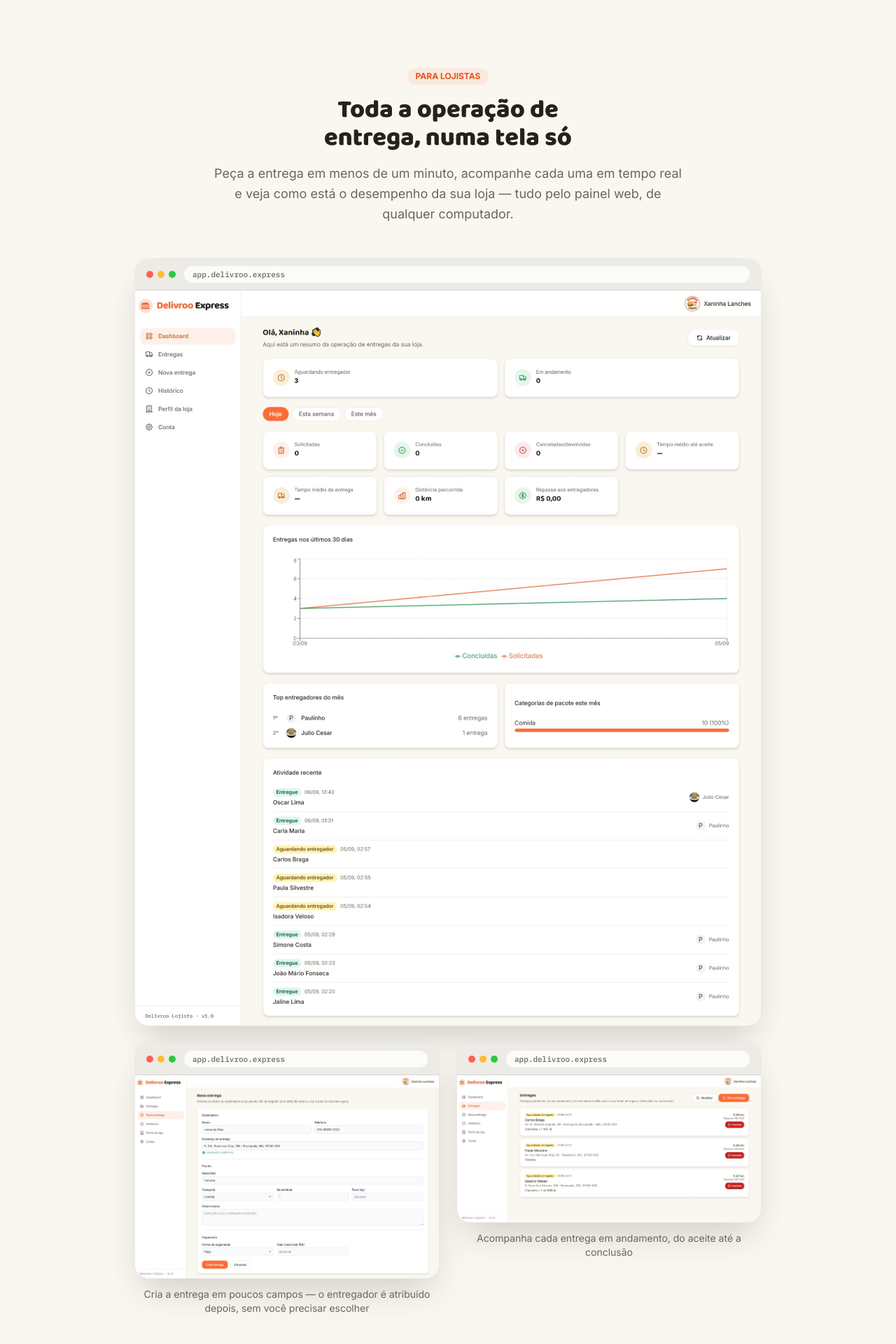
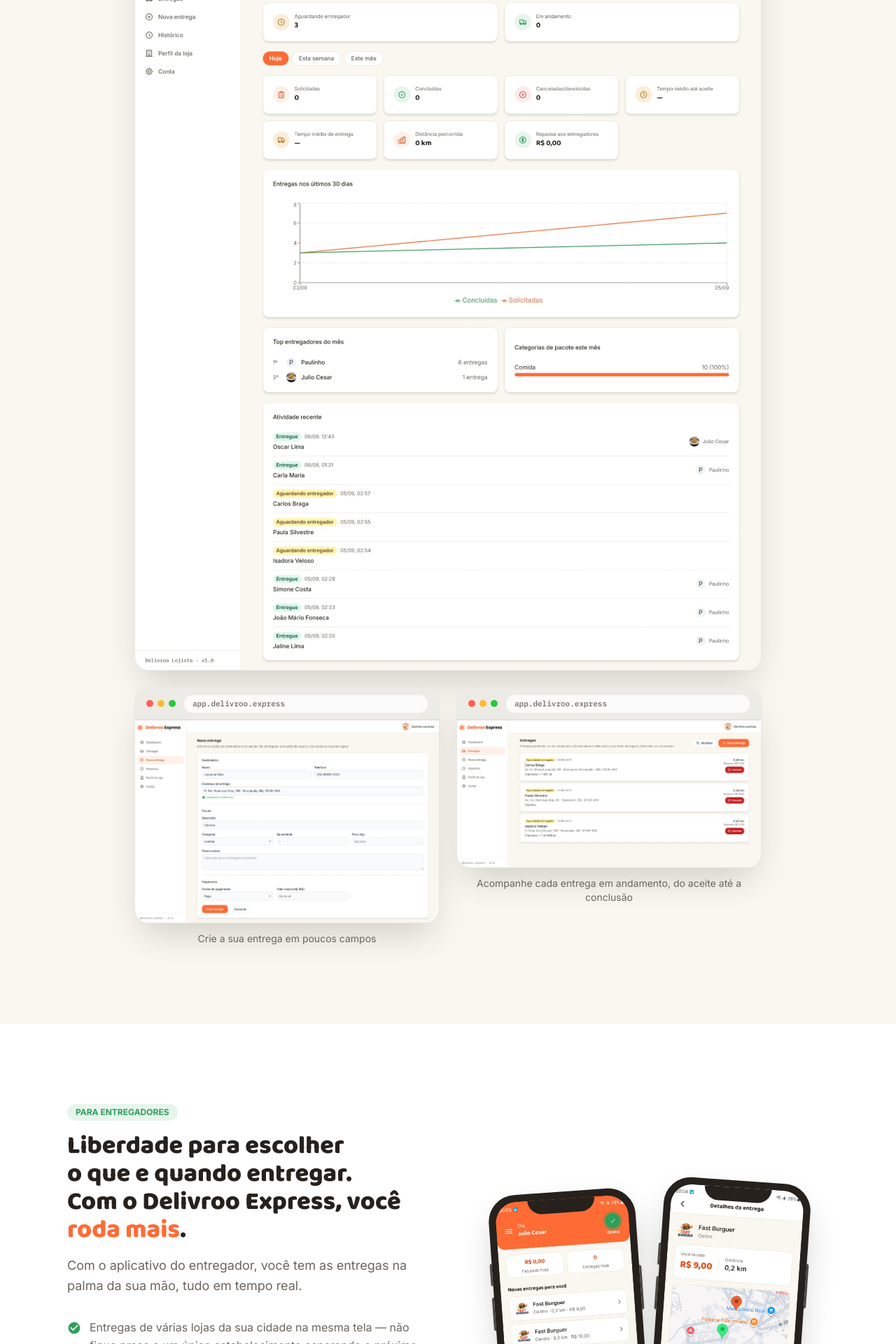
Before and after one commit to jccintr/delivroo-express-landing-page, a React (Vite) app: page / in a window 1280 px wide. Shown: the part 3100-5020 px from the top of the page at 70% size. Built offline with nearby package versions, Linux system fonts and the light colour scheme.

Commit message:
atualizado

```diff
--- a/src/App.jsx
+++ b/src/App.jsx
@@ -16,7 +16,7 @@
         <Hero />
         <HowItWorks />
         <StoreBenefits />
-        <StoreFeatures />
+        {/*<StoreFeatures />*/}
         <StoreShowcase />
         <RiderShowcase />
         <FinalCTA />
--- a/src/sections/RiderShowcase.jsx
+++ b/src/sections/RiderShowcase.jsx
@@ -5,10 +5,10 @@
 import { RIDER_APP_URL } from '../config';
 
 const points = [
-  'Entregas de várias lojas da sua cidade na mesma tela — não fica preso a um único estabelecimento esperando o próximo pedido',
-  'Você escolhe cada entrega antes de aceitar: vê a loja, o valor que recebe e a distância antes de decidir',
-  'Fica online só quando quer trabalhar — sem escala fixa, sem compromisso de horário',
-  'Acompanha o faturamento de hoje, da semana e do mês direto na tela inicial',
+  'Entregas de várias lojas da sua cidade na mesma tela — não fique preso a um único estabelecimento esperando o próximo pedido',
+  'Você escolhe cada entrega antes de aceitar: vê a loja, o valor a receber e a distância antes de decidir',
+  'Fique online só quando quiser trabalhar, sem escala fixa, sem compromisso de horário',
+ // 'Acompanha o faturamento de hoje, da semana e do mês direto na tela inicial',
 ];
 
 export default function RiderShowcase() {
@@ -21,15 +21,13 @@
               PARA ENTREGADORES
             </span>
             <h2 className="font-heading font-extrabold text-3xl sm:text-4xl text-ink mt-4 text-balance">
-              Preso a uma loja só, você espera.
+              Liberdade para escolher o que e quando entregar.
               <br />
               Com o Delivroo Express, você <span className="text-orange">roda mais</span>.
             </h2>
             <p className="text-ink-soft mt-4 text-lg leading-relaxed">
-              Quando o entregador atende uma loja só, o ganho do dia depende do movimento
-              daquele único estabelecimento. No Delivroo Express, entregas de várias lojas da sua
-              cidade aparecem pra você ao mesmo tempo — mais oportunidade de aceitar a próxima
-              corrida assim que termina a anterior.
+              Com o aplicativo do entregador, você tem as entregas na palma da sua mão, tudo em tempo real.
+
             </p>
 
             <ul className="flex flex-col gap-4 mt-8">
--- a/src/sections/StoreShowcase.jsx
+++ b/src/sections/StoreShowcase.jsx
@@ -12,11 +12,10 @@
             PARA LOJISTAS
           </span>
           <h2 className="font-heading font-extrabold text-3xl sm:text-4xl text-ink mt-4 text-balance">
-            Toda a operação de entrega, numa tela só
+            Painel web completo para sua loja
           </h2>
           <p className="text-ink-soft mt-4 text-lg leading-relaxed">
-            Peça a entrega em menos de um minuto, acompanhe cada uma em tempo real e veja como
-            está o desempenho da sua loja — tudo pelo painel web, de qualquer computador.
+            O Delivroo Express tem um painel web exclusivo para lojas, onde você consegue solicitar entregas, acompanhar cada uma em tempo real.
           </p>
         </div>
 
@@ -33,7 +32,7 @@
               alt="Formulário de nova entrega no painel da loja, com dados do destinatário, do pacote e da forma de pagamento"
             />
             <p className="text-center text-sm text-ink-soft mt-3">
-              Cria a entrega em poucos campos — o entregador é atribuído depois, sem você precisar escolher
+              Crie a sua entrega em poucos campos
             </p>
           </div>
           <div>
@@ -42,7 +41,7 @@
               alt="Tela de entregas em andamento no painel da loja, com status, endereço, distância e valor de repasse de cada uma"
             />
             <p className="text-center text-sm text-ink-soft mt-3">
-              Acompanha cada entrega em andamento, do aceite até a conclusão
+              Acompanhe cada entrega em andamento, do aceite até a conclusão
             </p>
           </div>
         </div>
```
